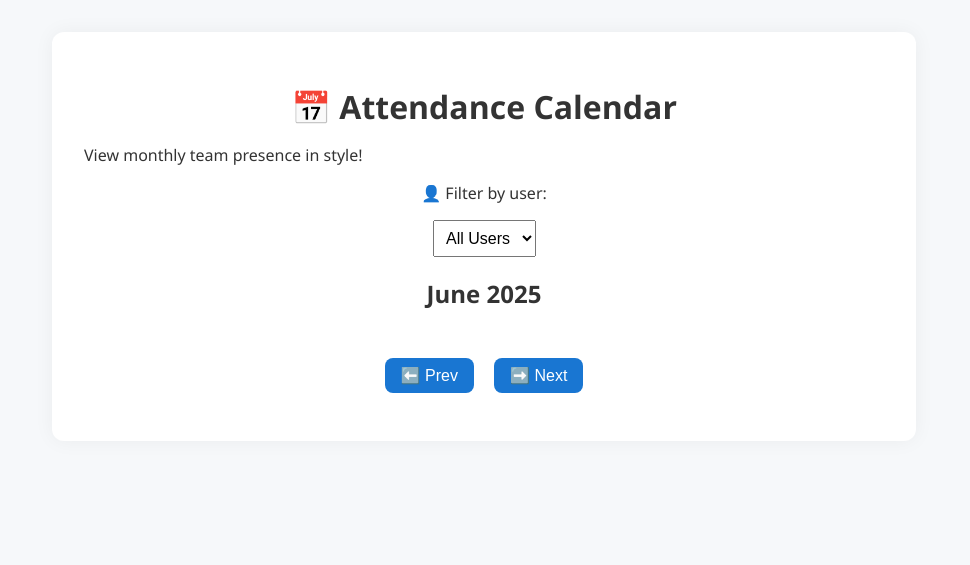
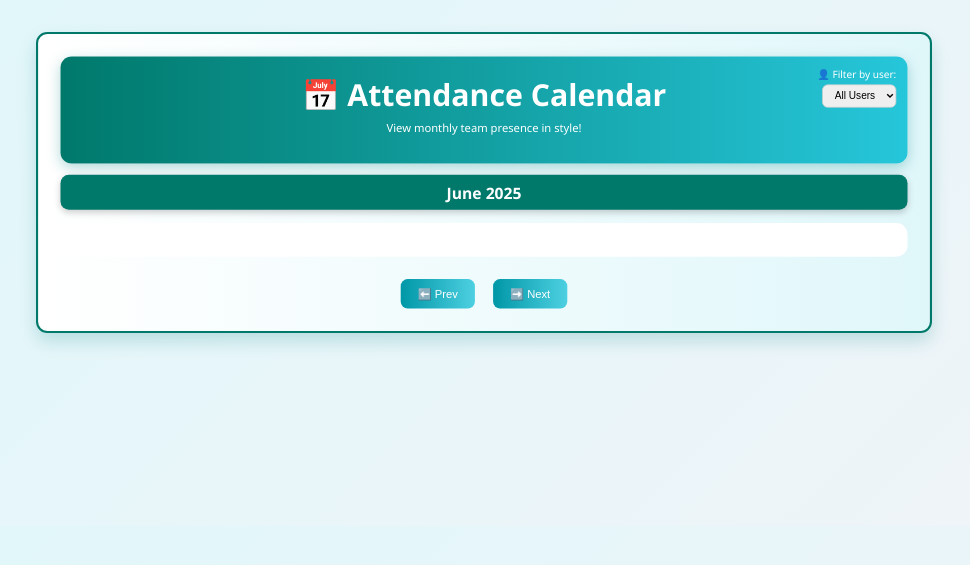
Before and after one commit to GPRaikar/Attendance-Tracker-Backend, a Flask app: page /calendar in a window 1280 px wide. Shown: the top 565 px of the page, without its empty margins (156-1126 px from the left). Run offline with Flask 3, Linux system fonts and the light colour scheme; data that the repository does not hold is empty.

Commit message:
Update style.css

```diff
--- a/static/style.css
+++ b/static/style.css
@@ -1,149 +1,250 @@
-/* static/style.css */
+* {
+  box-sizing: border-box;
+}
 
-body {
+html, body {
+  height: auto;
+  overflow-y: auto;
+  margin: 0;
   font-family: 'Segoe UI', Tahoma, Geneva, Verdana, sans-serif;
-  background-color: #f6f8fa;
-  margin: 0;
-  padding: 2rem;
+  background: linear-gradient(135deg, #e0f7fa, #f0f4f8);
   color: #333;
+  padding: 0;
+  overflow-y: auto;
+}
+
+.zoom-wrapper {
+  transform: scale(0.70);
+  transform-origin: top center;
+  width: 100%;
+  overflow: visible;      /* Allow scrolling */
+  height: auto;           /* Allow natural height */
+  padding-bottom: 2rem;   /* Optional: spacing at bottom */
 }
 
 .calendar-container {
-  max-width: 800px;
-  margin: auto;
-  background: white;
-  border-radius: 12px;
+ /* transform: scale(0.7); */
+  transform-origin: top center;
+  background: linear-gradient(to right, #ffffff, #e0f7fa);
+  margin: 2rem auto;
   padding: 2rem;
-  box-shadow: 0 0 20px rgba(0, 0, 0, 0.05);
+  max-width: 1300px;
+  width: 100%;
+  border: 3px solid #00796b;
+  border-radius: 16px;
+  box-shadow: 0 12px 24px rgba(0, 128, 128, 0.2);
+  animation: fadeIn 0.7s ease;
 }
 
-h1, h2 {
-  text-align: center;
-  margin-bottom: 1rem;
-}
-
-label, select, .calendar-controls {
-  display: block;
-  margin: 1rem auto;
-  text-align: center;
-}
-
-select {
-  padding: 0.5rem;
-  font-size: 1rem;
-}
-
-button {
-  margin: 0 0.5rem;
-  padding: 0.5rem 1rem;
-  font-size: 1rem;
-  cursor: pointer;
-  border: none;
-  border-radius: 8px;
-  background-color: #1976d2;
-  color: white;
+@keyframes fadeIn {
+  from { opacity: 0; transform: scale(0.95); }
+  to { opacity: 1; transform: scale(1); }
 }
 
 #calendar {
+  background-color: #ffffff;
+  padding: 1.5rem;
+  border-radius: 16px;
   display: grid;
-  grid-template-columns: repeat(auto-fill, minmax(220px, 1fr));
-  gap: 1rem;
-  margin-top: 2rem;
+  grid-template-columns: repeat(7, 1fr);
+  gap: 0.8rem;
+  animation: slideIn 0.6s ease;
 }
 
-.day {
-  background-color: #eef2f7;
-  border-radius: 8px;
-  padding: 1rem;
-  border-left: 6px solid transparent;
+@keyframes slideIn {
+  from { transform: translateY(40px); opacity: 0; }
+  to { transform: translateY(0); opacity: 1; }
 }
 
-.today {
-  border-left-color: #ffa500;
-  background-color: #fff3cd;
+.calendar-header {
+  background: linear-gradient(90deg, #00796b, #26c6da);
+  color: #fff;
+  padding: 1.5rem;
+  border-radius: 16px;
+  text-align: center;
+  margin-bottom: 1rem;
+  box-shadow: 0 6px 20px rgba(0, 128, 128, 0.3);
+  position: relative;
+  animation: popUp 0.5s ease-in-out;
+}
+
+@keyframes popUp {
+  0% { transform: scale(0.9); opacity: 0; }
+  100% { transform: scale(1); opacity: 1; }
+}
+
+.calendar-header h1 {
+  font-size: 2.7rem;
+  font-weight: bold;
+  margin: 0;
+}
+
+.calendar-subtitle {
+  font-size: 1rem;
+  font-weight: 300;
+  margin-top: 0.5rem;
+}
+
+.filter-section {
+  position: absolute;
+  top: 1rem;
+  right: 1rem;
+  text-align: right;
+}
+
+.filter-section label {
+  font-size: 0.9rem;
+  margin-bottom: 0.3rem;
+  display: block;
+}
+
+.filter-section select {
+  padding: 0.4rem 0.8rem;
+  font-size: 0.9rem;
+  border-radius: 8px;
+  border: 1px solid #ccc;
+}
+
+.calendar-month-label {
+  background-color: #00796b;
+  color: #ffffff;
+  padding: 0.6rem 1.2rem;
+  margin: 0 auto 1.2rem auto;
+  border-radius: 12px;
+  font-size: 1.4rem;
+  font-weight: bold;
+  text-align: center;
+  box-shadow: 0 4px 10px rgba(0, 0, 0, 0.2);
+}
+
+.day.header {
+  background-color: #004d40;
+  color: #ffffff;
+  text-align: center;
+  font-weight: bold;
+  padding: 0.7rem 0;
+  border-radius: 10px;
+}
+
+.day.date-cell {
+  background: rgba(255, 255, 255, 0.9);
+  border-radius: 12px;
+  padding: 0.6rem;
+  border: 3px solid #00796b;
+  display: flex;
+  flex-direction: column;
+  min-height: 110px;
+  backdrop-filter: blur(6px);
+  box-shadow: 0 2px 8px rgba(0, 0, 0, 0.1);
+  transition: transform 0.3s ease, box-shadow 0.3s ease, background 0.3s ease;
+}
+
+.day.date-cell:hover {
+  border-color: #0097a7;
+  background: #e0f7fa;
+  transform: translateY(-5px) scale(1.05);
+  z-index: 10;
+  box-shadow: 0 6px 14px rgba(0, 128, 128, 0.3);
 }
 
 .date {
   font-weight: bold;
-  margin-bottom: 0.5rem;
+  color: #00796b;
+  font-size: 0.95rem;
+  margin-bottom: 6px;
 }
 
-.status {
-  padding: 0.3rem 0.5rem;
-  margin: 0.25rem 0;
-  border-radius: 4px;
-  font-size: 0.95rem;
+.today {
+  border: 2px solid #00acc1;
+  background-color: #e1f5fe;
 }
 
-.status.wfo {
-  background-color: #e3f2fd;
-  color: #0d47a1;
+.entry-grid {
+  display: grid;
+  grid-template-columns: repeat(3, 1fr);
+  gap: 4px;
+  padding-top: 0.3rem;
 }
 
-.status.wfh {
-  background-color: #e8f5e9;
-  color: #1b5e20;
+.initial-box {
+  font-weight: 700;
+  background-color: #f0f0f0;
+  color: #333;
+  text-align: center;
+  font-size: 0.65rem;
+  padding: 4px;
+  border-radius: 6px;
+  border: 1px solid #ccc;
+  box-shadow: 1px 1px 3px rgba(0, 0, 0, 0.07);
+  white-space: nowrap;
+  line-height: 1.2;
+  transition: all 0.2s ease;
+  cursor: default;
 }
 
-.status.leave {
-  background-color: #ffebee;
-  color: #b71c1c;
+.initial-box:hover {
+  transform: scale(1.06);
+  background-color: #e0f7fa;
+  box-shadow: 0 0 6px rgba(0, 128, 128, 0.25);
 }
 
-.status.unknown {
-  background-color: #eceff1;
-  color: #37474f;
+/* Attendance Colors */
+.initial-box.wfo {
+  background-color: #d0f0c0;
+  color: #256029;
+  border-color: #94c47a;
 }
 
-
-/* Home Page */
-.home-container {
-  max-width: 600px;
-  margin: 60px auto;
-  padding: 20px;
-  text-align: center;
-  background: #fff;
-  border-radius: 16px;
-  box-shadow: 0 4px 12px rgba(0,0,0,0.1);
+.initial-box.wfh {
+  background-color: #d0eaff;
+  color: #004080;
+  border-color: #7fbde9;
 }
 
-.home-container h1 {
-  font-size: 2rem;
-  margin-bottom: 10px;
-  color: #2c3e50;
+.initial-box.leave {
+  background-color: #ffe0e0;
+  color: #a40000;
+  border-color: #f28b8b;
 }
 
-.home-container p {
-  font-size: 1rem;
-  color: #555;
-  margin-bottom: 30px;
+/* Controls */
+.calendar-controls.bottom-controls {
+  margin-top: 2rem;
+  text-align: center;
+  animation: fadeIn 1s ease-in-out;
 }
 
-.home-buttons {
-  display: flex;
-  flex-direction: column;
-  gap: 15px;
+.calendar-controls button {
+  padding: 0.7rem 1.5rem;
+  margin: 0 0.7rem;
+  font-size: 1rem;
+  background: linear-gradient(90deg, #0097a7, #4dd0e1);
+  color: white;
+  border: none;
+  border-radius: 10px;
+  cursor: pointer;
+  transition: all 0.3s ease;
 }
 
-.home-buttons .button {
-  display: inline-block;
-  background-color: #007bff;
-  color: #fff;
-  padding: 14px 24px;
-  border-radius: 8px;
-  text-decoration: none;
-  font-size: 1.1rem;
-  transition: background-color 0.3s;
-}
-
-.home-buttons .button:hover {
-  background-color: #0056b3;
+.calendar-controls button:hover {
+  background: linear-gradient(90deg, #26c6da, #81d4fa);
+  transform: scale(1.05);
 }
 
 /* Responsive */
-@media (min-width: 480px) {
-  .home-buttons {
-    flex-direction: row;
-    justify-content: center;
+@media (max-width: 768px) {
+  #calendar {
+    grid-template-columns: repeat(2, 1fr);
+  }
+
+  .calendar-container {
+    transform: scale(0.9);
   }
 }
+
+.day.date-cell:hover {
+  transform: scale(1.08) translateY(-4px);
+  border-color: #26c6da;
+  background: #e0f7fa;
+  box-shadow: 0 8px 18px rgba(0, 128, 128, 0.3);
+}
```
